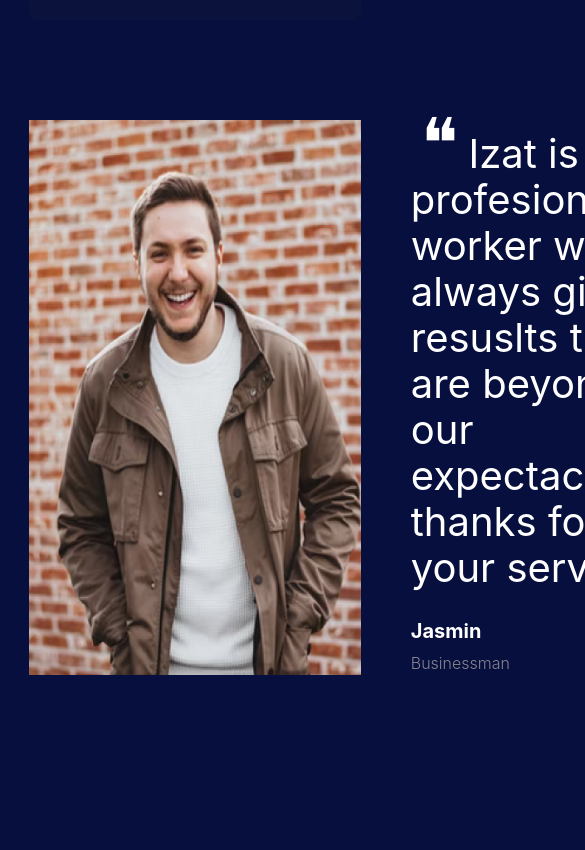
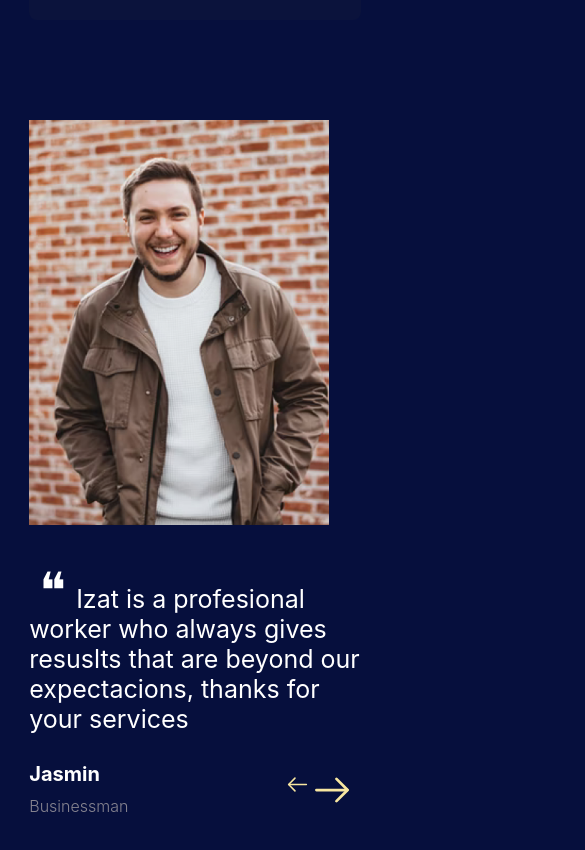
Before and after one commit to thetilekovich/thetilekovich, a React (Create React App) app in the folder aboutme-ts/: page / in a window 390 px wide. Shown: the part 2080-2930 px from the top of the page, 585 px wide, since content can reach past the window. Before the commit the page ends 2855 px from the top, so only its background shows below. Built offline with nearby package versions, Linux system fonts and the light colour scheme.

Commit message:
Comments Section

```diff
--- a/aboutme-ts/src/components/Comments/index.tsx
+++ b/aboutme-ts/src/components/Comments/index.tsx
@@ -1,25 +1,15 @@
 import * as React from 'react';
-import img1 from '../../assets/Images/comment.png'
-import img2 from '../../assets/Images/homeimg.png'
+import { PREV_SLIDE, NEXT_SLIDE } from '../redux/actions';
+import arrow from '../../assets/Icons/vuesax-linear-vuesax-linear-arrow-right.svg'
+
 import { IComment } from '../types';
 import CommentsItem from '../CommentsItem';
-const Comments = () => {
-    const [comments, setComments] = React.useState<IComment[]>([
-        {
-            id: 0,
-            image: img1,
-            comment: 'Izat is a profesional worker who always gives resuslts that are beyond our expectacions, thanks for your services',
-            name: 'Jasmin',
-            job: 'Businessman',
-        },
-        // {
-        //     id: 1,
-        //     image: img2,
-        //     comment: 'Izat is a profesional worker who always gives resuslts that are beyond our expectacions, thanks for your services',
-        //     name: 'Jack',
-        //     job: 'Businessman',
-        // }
-    ])
+import { useSelector, useDispatch } from 'react-redux';
+const Comments : React.FC = () => {
+
+    const dispatch = useDispatch()
+    const { count } = useSelector((s: { slide: { count: number } }) => s.slide)
+    const { comments } = useSelector((s: { slide: { comments: IComment[] } }) => s.slide)
 
 
 
@@ -28,8 +18,22 @@ const Comments = () => {
             <div className='container'>
                 <div className='comments '>
                     {
-                        comments.map(comment => <CommentsItem key={comment.id} comment={comment}/>)
+                        <CommentsItem key={comments[count].id} comment={comments[count]} />
                     }
+                    <div className='comments_btns'>
+                        <button
+                            onClick={() => dispatch({ type: PREV_SLIDE })}
+                        >
+                            <img
+                                className={count === 0 ? 'comments_btns_animation comments_arrow_prev' : 'comments_arrow_prev'} src={arrow} alt="" />
+                        </button>
+                        <button
+                            onClick={() => dispatch({ type: NEXT_SLIDE })}
+                        >
+                            <img
+                                className={count + 1 == comments.length ? 'comments_btns_animation comments_arrow_next' : 'comments_arrow_next'} src={arrow} alt="" />
+                        </button>
+                    </div>
                 </div>
             </div>
         </section>
--- a/aboutme-ts/src/components/CommentsItem/index.tsx
+++ b/aboutme-ts/src/components/CommentsItem/index.tsx
@@ -1,7 +1,6 @@
 import * as React from 'react';
-import { FC, useRef } from 'react';
+import { FC } from 'react';
 import { IComment } from '../types';
-import arrow from '../../assets/Icons/vuesax-linear-vuesax-linear-arrow-right.svg'
 
 interface ICommentProps {
     comment: IComment
@@ -11,8 +10,6 @@ interface ICommentProps {
 
 
 const CommentsItem: FC<ICommentProps> = ({ comment }) => {
-
-
 
 
 
@@ -26,14 +23,7 @@ const CommentsItem: FC<ICommentProps> = ({ comment }) => {
                         <h2>{comment.name}</h2>
                         <h3>{comment.job}</h3>
                     </div>
-                    <div className='comments_item_bottom_btns'>
-                        <button>
-                            <img className='comments_arrow_prev' src={arrow} alt="" />
-                        </button>
-                        <button>
-                            <img className='comments_arrow_next' src={arrow} alt="" />
-                        </button>
-                    </div>
+
                 </div>
             </div>
 
--- a/aboutme-ts/src/components/pages/HomePage/style.css
+++ b/aboutme-ts/src/components/pages/HomePage/style.css
@@ -88,13 +88,13 @@
 #home #comments .comments {
   width: 100%;
   margin: 0 0 100px 0;
-  display: flex;
+  position: relative;
 }
 #home #comments .comments_item {
   width: 100%;
 }
 #home #comments .comments_item_img {
-  width: 100%;
+  height: auto;
   margin: 0 50px 0 0;
 }
 #home #comments .comments_item_text_container {
@@ -115,6 +115,9 @@
   margin: 0 0 30px 0;
   padding: 10px;
 }
+#home #comments .comments_item_bottom {
+  position: relative;
+}
 #home #comments .comments_item_bottom_author h2 {
   font-size: 20px;
   font-weight: 700;
@@ -124,14 +127,49 @@
   color: #868490;
   font-weight: 300;
 }
-#home #comments .comments_item_bottom_btns .comments_arrow_prev {
+#home #comments .comments_btns {
+  position: absolute;
+  right: 2%;
+  bottom: 0;
+}
+#home #comments .comments_btns .comments_arrow_prev {
+  transition: 0.7s;
   transform: rotate(180deg);
   -webkit-transform: rotate(180deg);
   -moz-transform: rotate(180deg);
   -ms-transform: rotate(180deg);
   -o-transform: rotate(180deg);
+  -webkit-transition: 0.7s;
+  -moz-transition: 0.7s;
+  -ms-transition: 0.7s;
+  -o-transition: 0.7s;
+}
+#home #comments .comments_btns_animation {
+  width: 25px;
+  margin-bottom: 15px;
 }
 
+@media screen and (max-width: 975px) {
+  .comments_item {
+    flex-direction: column;
+  }
+  .comments_item_img {
+    width: 300px;
+    height: auto;
+    margin: 0;
+  }
+  .comments_item_text_container {
+    margin: 50px 0 0 0;
+  }
+  .comments_item_text_container p {
+    font-size: 40px;
+    line-height: 46px;
+  }
+  .comments_item_text_container p:before {
+    content: "❝";
+    font-size: 70px;
+  }
+}
 @media screen and (max-width: 800px) {
   #home .home {
     flex-direction: column;
@@ -250,6 +288,25 @@
     font-size: 24px;
     line-height: 26px;
   }
+  #home #comments .comments_item {
+    flex-direction: column;
+  }
+  #home #comments .comments_item_img {
+    width: 300px;
+    height: auto;
+    margin: 0;
+  }
+  #home #comments .comments_item_text_container {
+    margin: 50px 0 0 0;
+  }
+  #home #comments .comments_item_text_container p {
+    font-size: 25px;
+    line-height: 30px;
+  }
+  #home #comments .comments_item_text_container p:before {
+    content: "❝";
+    font-size: 50px;
+  }
 }
 @media screen and (max-width: 370px) {
   #home .home_wellcome_item {
--- a/aboutme-ts/src/components/pages/HomePage/style.scss
+++ b/aboutme-ts/src/components/pages/HomePage/style.scss
@@ -101,11 +101,11 @@
         .comments {
             width: 100%;
             margin: 0 0 100px 0;
-            display: flex;
+            position: relative;
             &_item {
                 width: 100%;
                 &_img {
-                    width: 100%;
+                    height: auto;
                     margin: 0 50px 0 0;
                 }
                 &_text_container {
@@ -127,6 +127,7 @@
                     }
                 }
                 &_bottom {
+                    position: relative;
                     &_author {
                         h2 {
                             font-size: 20px;
@@ -138,17 +139,55 @@
                             font-weight: 300;
                         }
                     }
+                }
+            }
             &_btns {
+                position: absolute;
+                right: 2%;
+                bottom: 0;
                 .comments_arrow_prev {
+                    transition: 0.7s;
                     transform: rotate(180deg);
                     -webkit-transform: rotate(180deg);
                     -moz-transform: rotate(180deg);
                     -ms-transform: rotate(180deg);
                     -o-transform: rotate(180deg);
+                    -webkit-transition: 0.7s;
+                    -moz-transition: 0.7s;
+                    -ms-transition: 0.7s;
+                    -o-transition: 0.7s;
+                }
+                &_animation {
+                    width: 25px;
+                    margin-bottom: 15px;
                 }
             }
         }
     }
+}
+
+@media screen and (max-width: 975px) {
+    .comments {
+        &_item {
+            flex-direction: column;
+            &_img {
+                width: 300px;
+                height: auto;
+                margin: 0;
+            }
+            &_text_container {
+                margin: 50px 0 0 0;
+                p {
+                    font-size: 40px;
+                    line-height: 46px;
+                }
+                p:before {
+                    content: "❝";
+                    font-size: 70px;
+                }
+            }
+        }
+        &_btns {
         }
     }
 }
@@ -327,6 +366,31 @@
                 }
             }
         }
+        #comments {
+            .comments {
+                &_item {
+                    flex-direction: column;
+                    &_img {
+                        width: 300px;
+                        height: auto;
+                        margin: 0;
+                    }
+                    &_text_container {
+                        margin: 50px 0 0 0;
+                        p {
+                            font-size: 25px;
+                            line-height: 30px;
+                        }
+                        p:before {
+                            content: "❝";
+                            font-size: 50px;
+                        }
+                    }
+                }
+                &_btns {
+                }
+            }
+        }
     }
 }
 @media screen and (max-width: 370px) {
--- a/aboutme-ts/src/components/redux/actions/index.ts
+++ b/aboutme-ts/src/components/redux/actions/index.ts
@@ -1,2 +1,4 @@
 export const MODE_CHANGE: string = 'MODE_CHANGE'
 export const SHOW_MENU: string = 'SHOW_MENU'
+export const NEXT_SLIDE: string = 'NEXT_SLIDE'
+export const PREV_SLIDE: string = 'PREV_SLIDE'
--- a/aboutme-ts/src/components/redux/index.ts
+++ b/aboutme-ts/src/components/redux/index.ts
@@ -3,11 +3,13 @@ import { ModeReducer } from './store/ModeReducer'
 import { composeWithDevTools } from 'redux-devtools-extension'
 import thunk from 'redux-thunk'
 import { MenuReducer } from './store/MenuReducer';
+import { SlideReducer } from './store/SlideReducer';
 
 
 const rootReducer = combineReducers({
     mode: ModeReducer,
     menu: MenuReducer,
+    slide: SlideReducer
 })
 
 
--- /dev/null
+++ b/aboutme-ts/src/components/redux/store/SlideReducer.ts
@@ -0,0 +1,37 @@
+import { IAction } from "../../types"
+import { NEXT_SLIDE, PREV_SLIDE } from '../actions/index';
+import img1 from '../../../assets/Images/comment.png'
+import img2 from '../../../assets/Images/homeimg.png'
+
+const initialState = {
+    count: 0,
+    comments: [
+        {
+            id: 0,
+            image: img1,
+            comment: 'Izat is a profesional worker who always gives resuslts that are beyond our expectacions, thanks for your services',
+            name: 'Jasmin',
+            job: 'Businessman',
+        },
+        {
+            id: 1,
+            image: img2,
+            comment: 'Izat is a profesional worker who always gives resuslts that are beyond our expectacions, thanks for your services',
+            name: 'Jack',
+            job: 'Businessman',
+        }
+    ]
+}
+
+export const SlideReducer = (state = initialState, action: IAction) => {
+    switch (action.type) {
+        case NEXT_SLIDE: {
+            return { ...state, count: state.comments.length - 1 === state.count ? state.count : state.count + 1}
+        }
+        case PREV_SLIDE: {
+            return { ...state, count: state.count === 0 ? state.count : state.count - 1 }
+        }
+        default:
+            return state
+    }
+}
--- a/aboutme-ts/src/components/types/index.ts
+++ b/aboutme-ts/src/components/types/index.ts
@@ -10,3 +10,8 @@ export interface IComment {
     job: string,
     [key: string] : any
 }
+
+export interface IAction {
+    type: string,
+    payload: any
+}
```
Also changed, not shown: 1 other file (tests, documents, lock files or other folders). Lines whose indentation alone changed are shown as unchanged.
